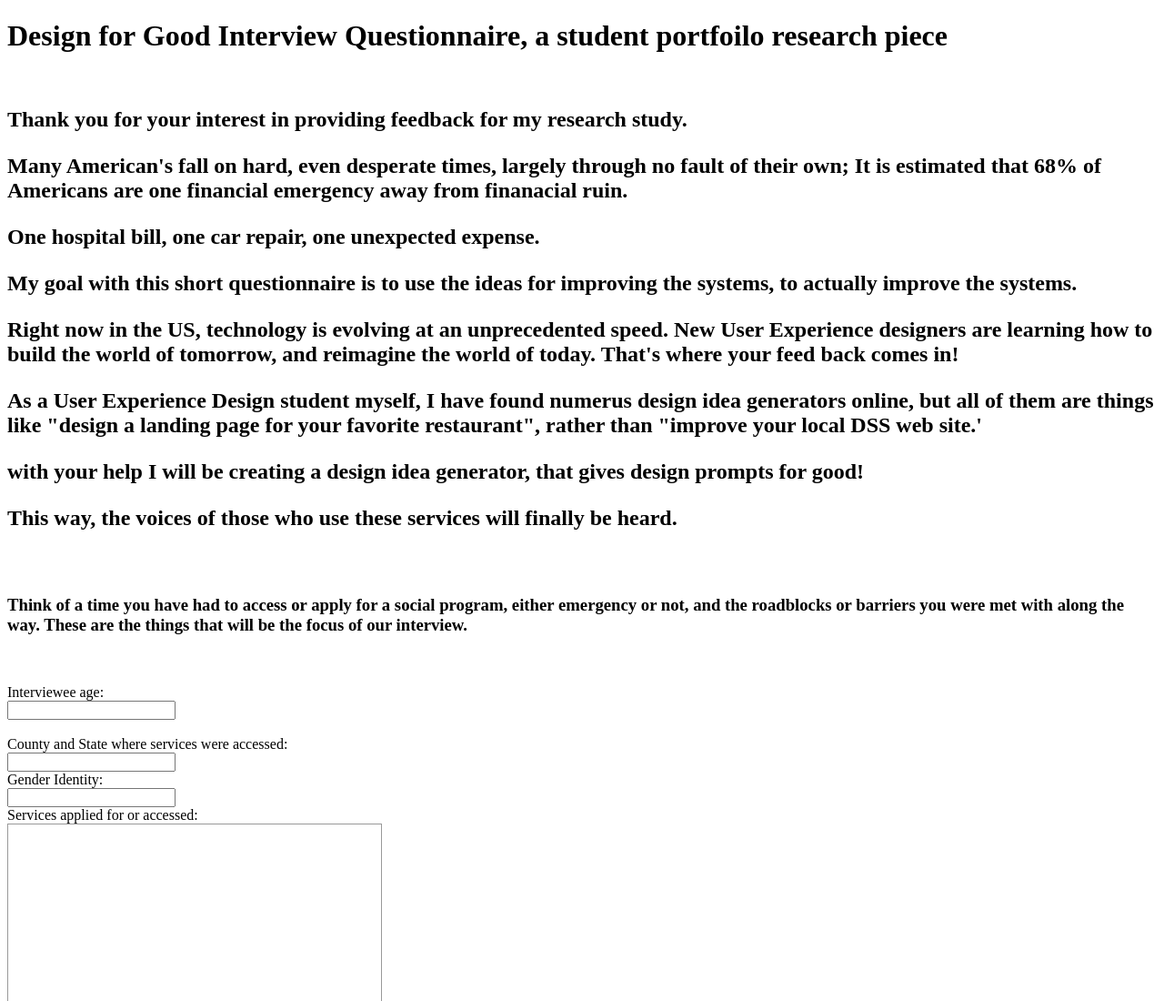
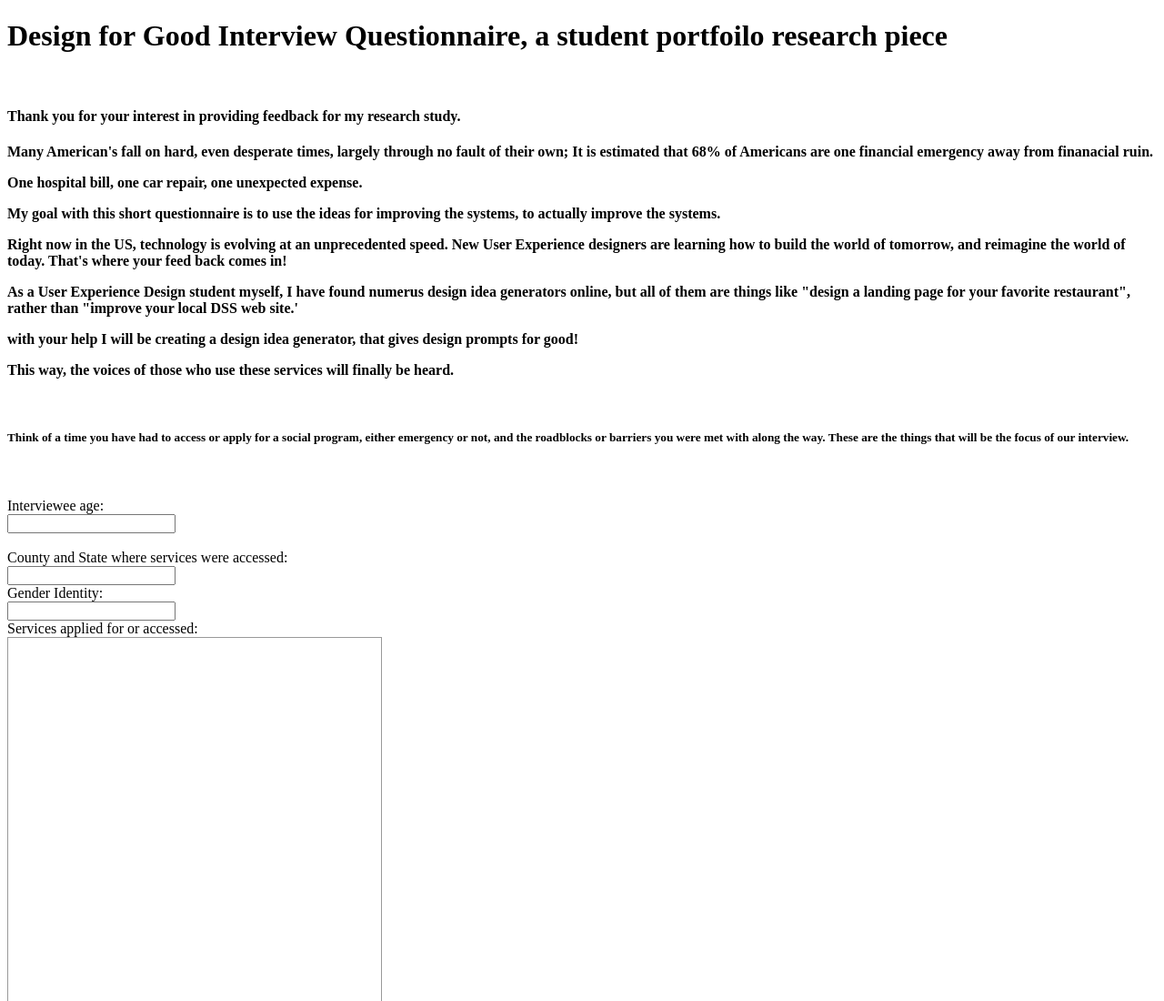
Before and after one commit to llmccormick17/design_for_good, a plain HTML site: page index.html in a window 1280 px wide. Shown: the top 1100 px of the page at 91% size. Drawn offline with Linux system fonts and the light colour scheme; a script that the page names is missing.

Commit message:
Changing headings

```diff
--- a/index.html
+++ b/index.html
@@ -8,7 +8,7 @@
     <body>
       <h1>Design for Good Interview Questionnaire, a student portfoilo research piece</h1>
       <br>
-      <h2> Thank you for your interest in providing feedback for my research study.<h2>
+      <h4> Thank you for your interest in providing feedback for my research study.<h4>
         <p>Many American's fall on hard, even desperate times, largely through no fault of their own; It is estimated that 68% of Americans are one financial emergency away from finanacial ruin.</p
         <p>One hospital bill, one car repair, one unexpected expense. <p>
         <p>My goal with this short questionnaire is to use the ideas for improving the systems, to actually improve the systems.</p>
@@ -17,7 +17,7 @@
         <p> with your help I will be creating a design idea generator, that gives design prompts for good!</p>
         <p>This way, the voices of those who use these services will finally be heard.</p>
         <br>
-        <h3>Think of a time you have had to access or apply for a social program, either emergency or not, and the roadblocks or barriers you were met with along the way. These are the things that will be the focus of our interview.</h3>
+        <h5>Think of a time you have had to access or apply for a social program, either emergency or not, and the roadblocks or barriers you were met with along the way. These are the things that will be the focus of our interview.</h5>
         <br>
         <form action="mailto:llmccormick@hotmail.com" method="post" enctype="text/plain">
           <br>
```
